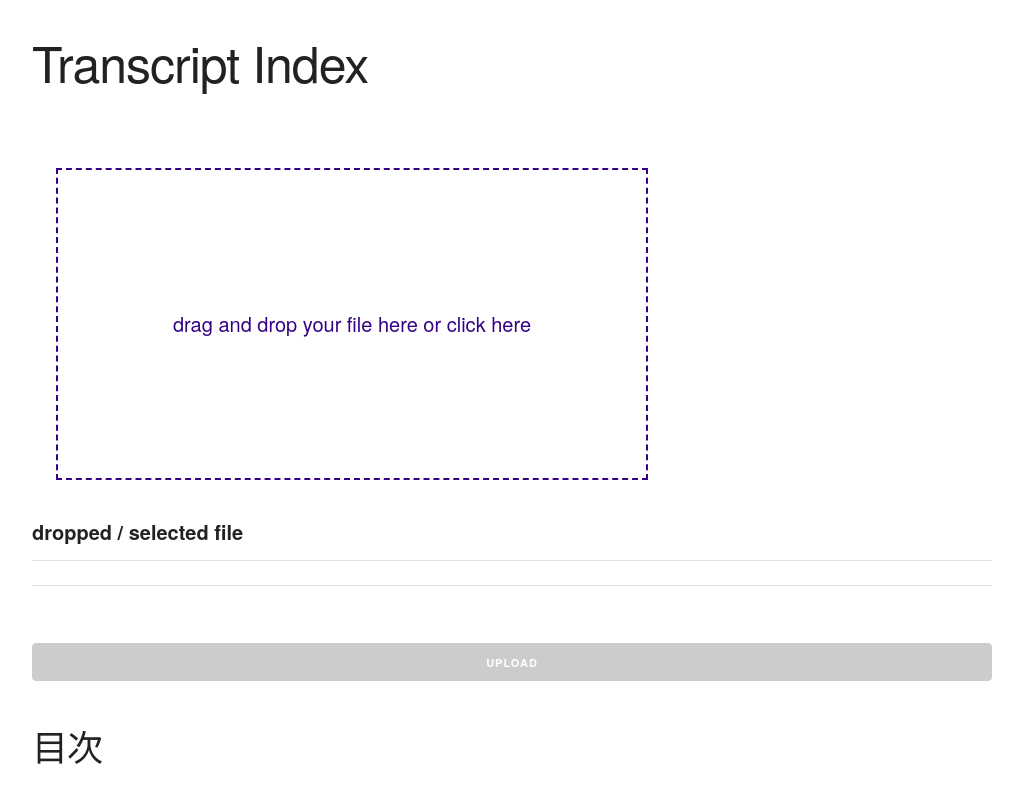
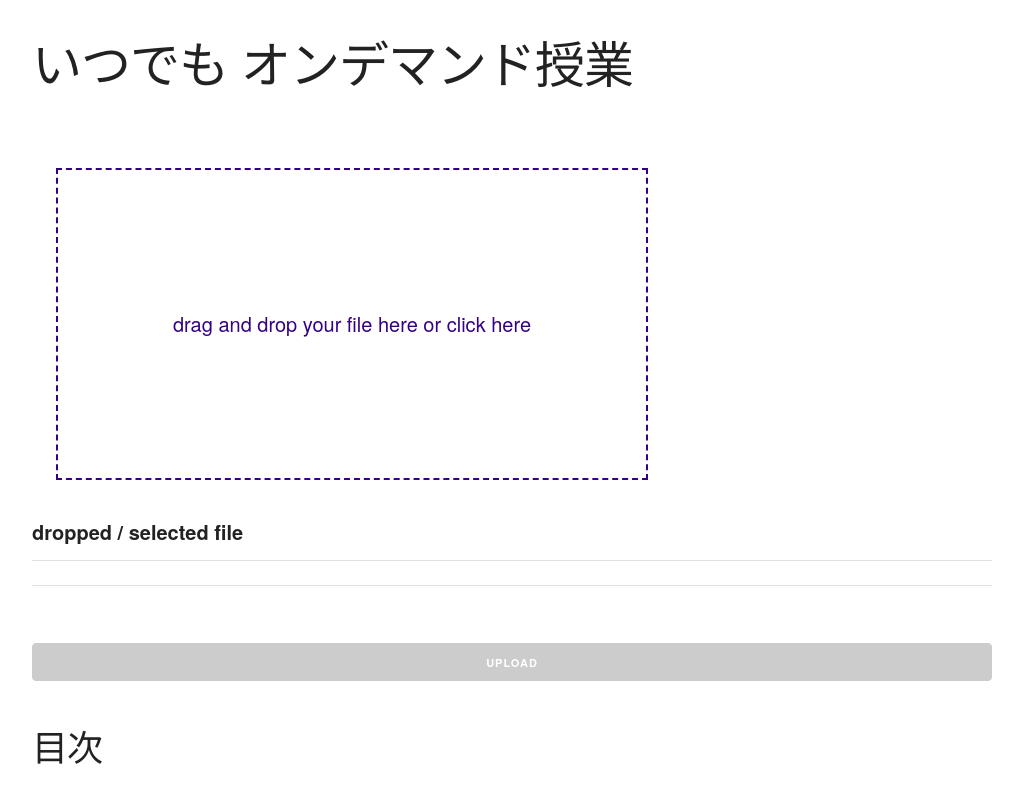
Before and after one commit to mast-specialclass-B/anywhere-ondemand, a website: page frontend/index.html in a window 1280 px wide. Shown: the top 800 px of the page, without its empty margins (128-1151 px from the left). Drawn offline with Linux system fonts and the light colour scheme.

Commit message:
サービス名変更

```diff
--- a/frontend/index.html
+++ b/frontend/index.html
@@ -20,7 +20,7 @@
 		<div class="container">
 			<div class="loader done" id ="loadCircle"></div>
 			<br>
-			<h1>Transcript Index</h1>
+			<h1>いつでも オンデマンド授業</h1>
 			<br>
 			<div class="uploader">
 				<input type="file" accept="audio/*" id = "fileInput" onchange="ableButton()"/>
```
